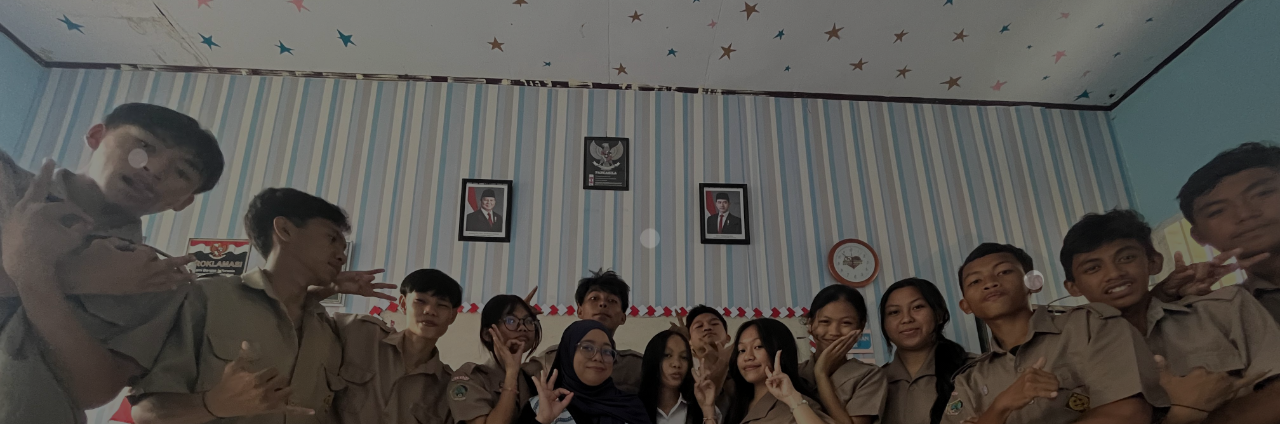
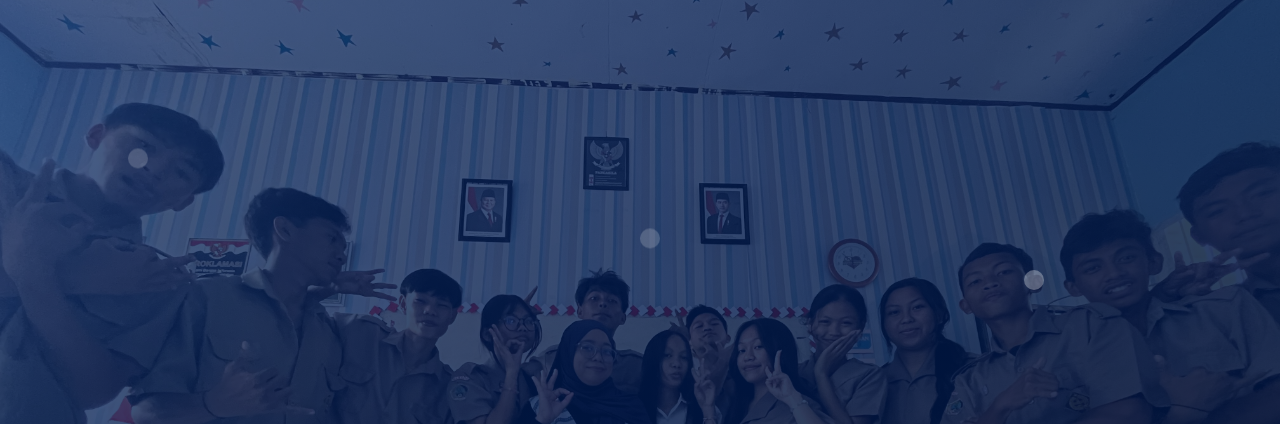
Before and after one commit to jesikabonde/pplgweb, a plain HTML site: page index.html in a window 1280 px wide. Shown: the top 424 px of the page. Drawn offline with Linux system fonts and the light colour scheme.

Commit message:
Update index.html

```diff
--- a/index.html
+++ b/index.html
@@ -14,7 +14,7 @@
     .slide1 {
       height: 100vh;
       position: relative;
-      background-image: linear-gradient(to bottom right, rgba(0,0,0,0.4), rgba(0,0,0,0.6)), url('xi.pplg2_files/kebersamaan.jpg');
+      background-image: linear-gradient(to bottom right, rgba(0, 32, 96, 0.7), rgba(0, 20, 60, 0.9)), url('xi.pplg2_files/kebersamaan.jpg');
       background-size: cover;
       background-position: center;
       color: white;
@@ -76,6 +76,7 @@
     @keyframes fadeInDown { from { opacity: 0; transform: translateY(-50px); } to { opacity: 1; transform: translateY(0); } }
     @keyframes fadeInUp { from { opacity: 0; transform: translateY(50px); } to { opacity: 1; transform: translateY(0); } }
 
+
     @media (max-width: 600px) {
       .slide1 h1 { font-size: 2rem; }
       .slide1 p { font-size: 0.9rem; }
```
